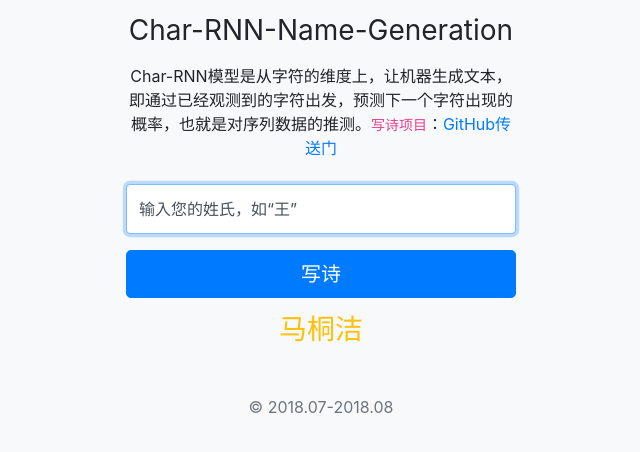
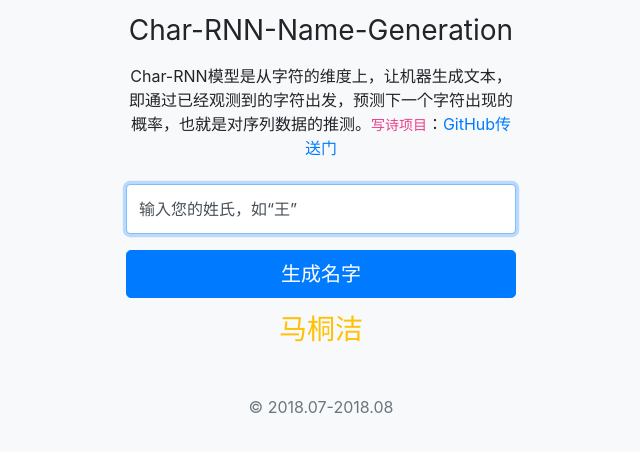
Before and after one commit to yanqiangmiffy/char-rnn-writer, a Flask app: template templates/name_index.html in a window 1280 px wide. Shown: the part 183-635 px from the top of the page, without its empty margins (319-959 px from the left). Run offline with Flask 2, Linux system fonts and the light colour scheme; the template is opened without the code that fills it, so the values that code supplies are empty; parts of the project's set-up code (start-up, migrations or seed data) failed here and were passed over; some libraries are stand-ins or nearby versions.

Commit message:
名字主页

```diff
--- a/templates/name_index.html
+++ b/templates/name_index.html
@@ -32,7 +32,7 @@
                        autofocus>
                 <label for="begin_word">输入您的姓氏，如“王”</label>
             </div>
-            <button class="btn btn-lg btn-primary btn-block" id="submit" type="submit">写诗</button>
+            <button class="btn btn-lg btn-primary btn-block" id="submit" type="submit">生成名字</button>
         </form>
         <div class="text-center">
             <h3 class="text-warning" id="result">
```
